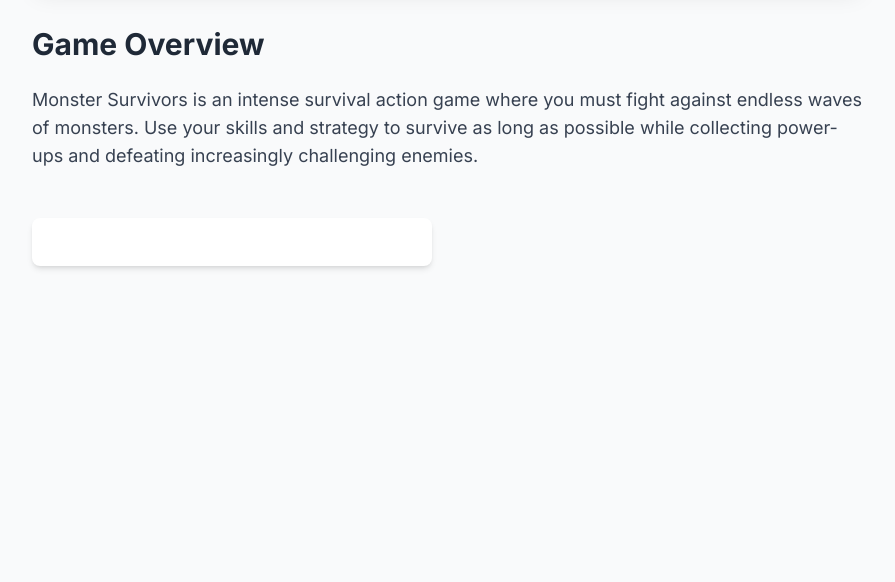
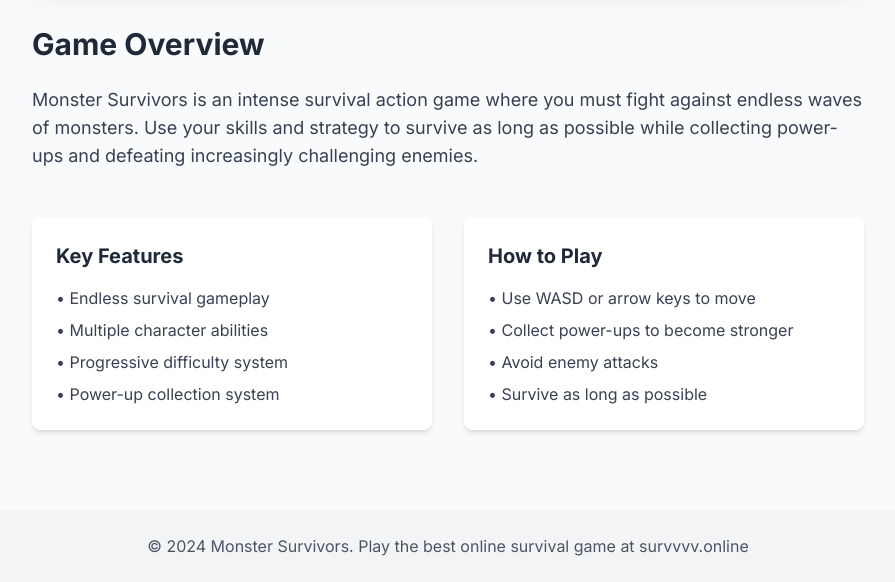
Before and after one commit to wang1101162/no.1, a plain HTML site: page index.html in a window 1280 px wide. Shown: the part 814-1396 px from the top of the page, without its empty margins (192-1087 px from the left). Before the commit the page ends 1112 px from the top, so only its background shows below. Drawn offline with nearby package versions, Linux system fonts and the light colour scheme.

Commit message:
Update index.html

```diff
--- a/index.html
+++ b/index.html
@@ -50,4 +50,31 @@
 
         <section class="grid md:grid-cols-2 gap-8">
             <div class="bg-white p-6 rounded-lg shadow-md">
-                <h2 class="text-xl font-bold mb-4 text-gr
+                <h2 class="text-xl font-bold mb-4 text-gray-800">Key Features</h2>
+                <ul class="space-y-2 text-gray-700">
+                    <li>• Endless survival gameplay</li>
+                    <li>• Multiple character abilities</li>
+                    <li>• Progressive difficulty system</li>
+                    <li>• Power-up collection system</li>
+                </ul>
+            </div>
+
+            <div class="bg-white p-6 rounded-lg shadow-md">
+                <h2 class="text-xl font-bold mb-4 text-gray-800">How to Play</h2>
+                <ul class="space-y-2 text-gray-700">
+                    <li>• Use WASD or arrow keys to move</li>
+                    <li>• Collect power-ups to become stronger</li>
+                    <li>• Avoid enemy attacks</li>
+                    <li>• Survive as long as possible</li>
+                </ul>
+            </div>
+        </section>
+    </main>
+
+    <footer class="bg-gray-100 mt-12 py-6 px-4 md:px-8">
+        <div class="max-w-4xl mx-auto text-center text-gray-600">
+            <p>© 2024 Monster Survivors. Play the best online survival game at survvvv.online</p>
+        </div>
+    </footer>
+</body>
+</html>
```
